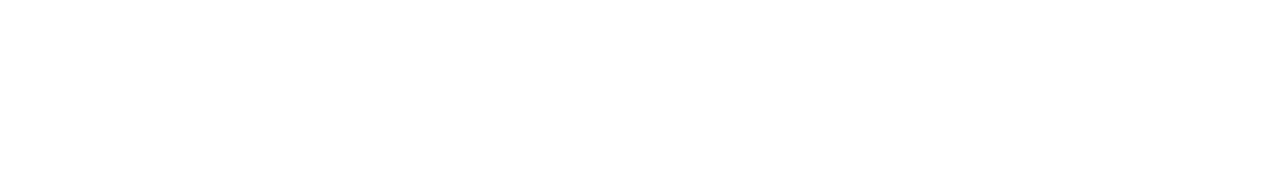
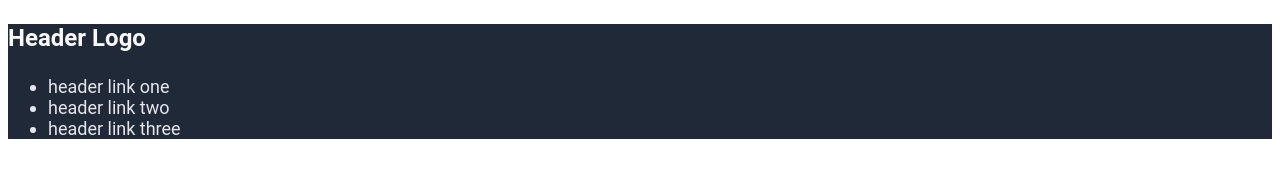
Before and after one commit to Cherain/landing-page, a plain HTML site: page index.html in a window 1280 px wide. Drawn offline with Linux system fonts and the light colour scheme.

Commit message:
Add font, color and size to header elements

```diff
--- a/index.html
+++ b/index.html
@@ -0,0 +1,23 @@
+<!DOCTYPE html>
+<html lang="en">
+<head>
+<meta charset="utf-8">
+<title>Siri Fanpage</title>
+<link rel="stylesheet" href="style.css">
+</head>
+<body>
+    <div class="header">
+        <p class="header-logo">Header Logo</p>
+        <div class="nav">
+            <ul>
+                <li>header link one</li>
+                <li>header link two</li>
+                <li>header link three</li>
+            </ul>
+        </div>
+    </div>
+
+
+</body>
+
+</html>
--- a/style.css
+++ b/style.css
@@ -1,3 +1,18 @@
 body {
     font-family: roboto, sans-serif;
 }
+
+.header {
+    background-color: #1F2937;
+}
+
+.header-logo {
+    color: #F9FAF8;
+    font-size: 24px;
+    font-weight: bold;
+}
+
+.nav {
+    color: #E5E7EB;
+    font-size: 18px;
+}
```
Also changed, not shown: 1 other file.
